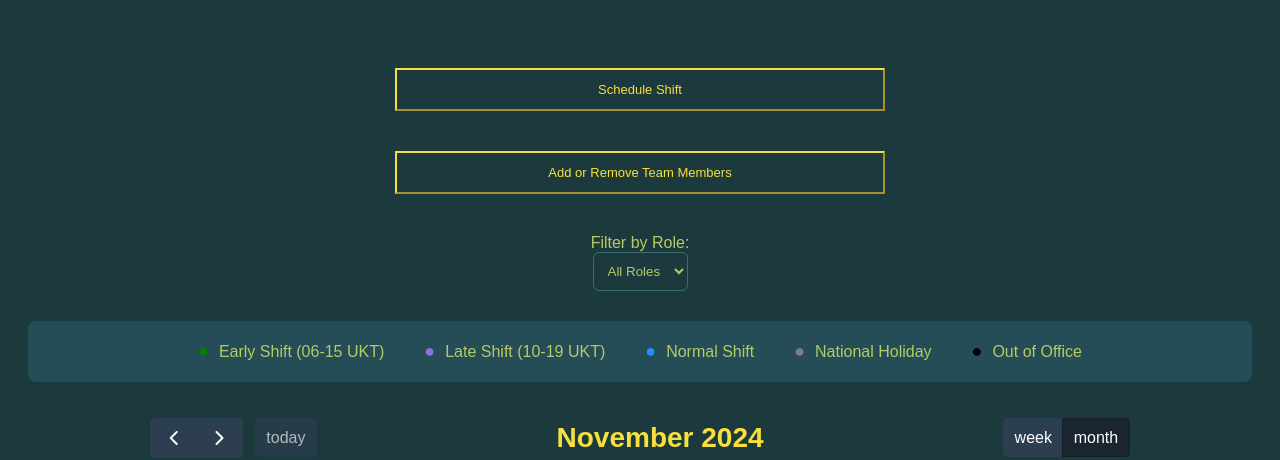
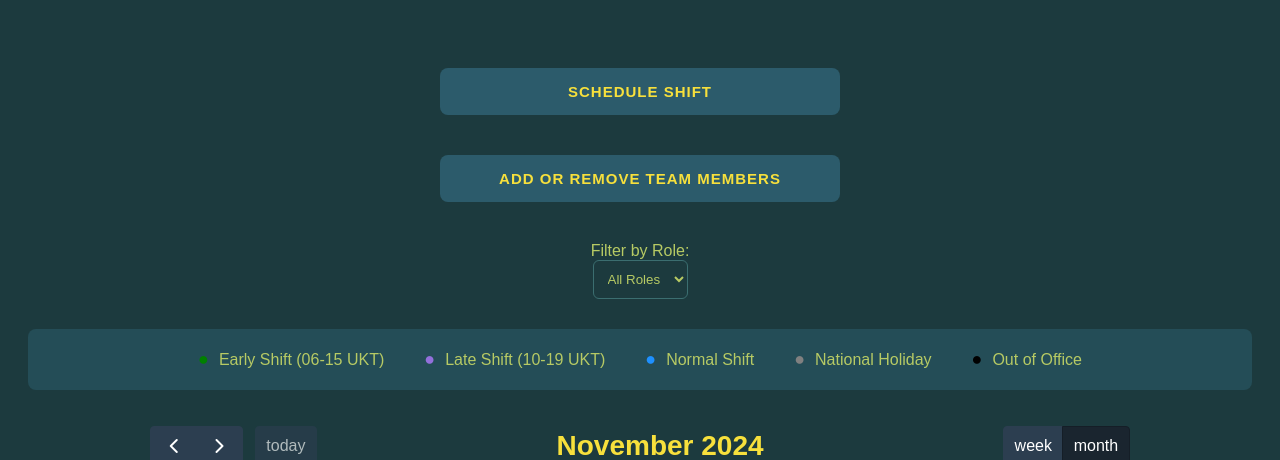
Before and after one commit to HighFive2512/minor-projects, a Flask app: page /schedule_and_view_shifts in a window 1280 px wide. Shown: the top 460 px of the page. Run offline with Flask 3, Linux system fonts and the light colour scheme; data comes from the database, SQL or seed files in the repository.

Commit message:
updated styles css

```diff
--- a/Basic shifts app/static/css/styles.css
+++ b/Basic shifts app/static/css/styles.css
@@ -29,14 +29,25 @@ h1, h2, h3 {
 }
 
 .collapsible {
-    background-color: #1c3a3e;
+    background-color: #2c5b6b;
     color: #f7e03c;
     width: 40%;
     text-align: center;
-    padding: 12px;
-    font-size: 13px;
-    border-color: #f7e03c;
+    padding: 15px 25px;
+    font-size: 15px;
+    text-transform: uppercase;
+    width: 100%;
+    max-width: 400px;
+    border: none;
+    margin: 0 auto;
+    display: block;
+    letter-spacing: 1px;
+    font-weight: bold;
+    border-radius: 8px;
+    cursor: pointer;
+    transition: all 0.3s ease;
 }
+
 
 .collapsed_menu,
 .collapsed_table_menu {
```
